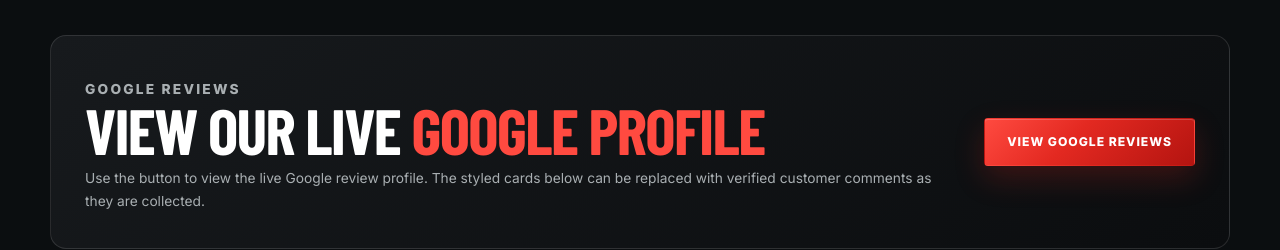
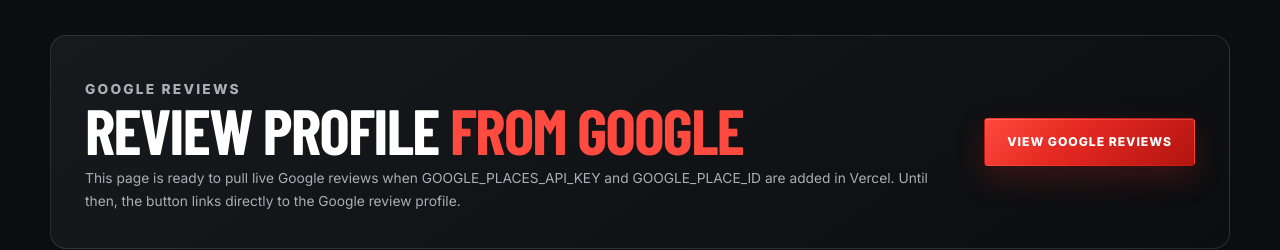
Before and after one commit to DiamondLocalMarketingCo/Charleston-Mobile-Car-Detailing, a Next.js app: page /reviews in a window 1280 px wide. Shown: the part 581-831 px from the top of the page. Built offline with nearby package versions, Linux system fonts and the light colour scheme; no server answers; a web font is replaced by a local one.

Commit message:
Prepare reviews page for live Google reviews

```diff
--- a/src/app/reviews/page.tsx
+++ b/src/app/reviews/page.tsx
@@ -1,14 +1,22 @@
 import type { Metadata } from "next";
 import { Footer } from "@/components/Footer";
 import { Header } from "@/components/Header";
-import { business, reviews } from "@/lib/site";
+import { business, reviews as fallbackReviews } from "@/lib/site";
+import { getGoogleReviewSummary } from "@/lib/googleReviews";
 
 export const metadata: Metadata = {
   title: "Mobile Car Detailing Reviews Charleston WV | Charleston Mobile Car Detailing",
-  description: "Customer reviews for mobile interior and exterior car detailing in Charleston, WV.",
+  description:
+    "Read Google reviews and customer feedback for mobile interior and exterior car detailing in Charleston, WV.",
 };
 
-export default function ReviewsPage() {
+export default async function ReviewsPage() {
+  const googleSummary = await getGoogleReviewSummary();
+  const reviews = googleSummary?.reviews.length ? googleSummary.reviews : fallbackReviews;
+  const reviewUrl = googleSummary?.profileUrl ?? business.googleReviewsUrl;
+  const rating = googleSummary?.rating;
+  const totalReviews = googleSummary?.totalReviews;
+
   return (
     <>
       <Header />
@@ -26,10 +34,18 @@
             <div className="google-review-panel">
               <div>
                 <p className="kicker">Google reviews</p>
-                <h2>View our live <span>Google profile</span></h2>
-                <p>Use the button to view the live Google review profile. The styled cards below can be replaced with verified customer comments as they are collected.</p>
+                <h2>Review profile <span>from Google</span></h2>
+                {googleSummary ? (
+                  <p>
+                    Showing review data pulled from Google Places. {rating ? `${rating.toFixed(1)} average rating` : "Google rating available"}{totalReviews ? ` from ${totalReviews} reviews.` : "."}
+                  </p>
+                ) : (
+                  <p>
+                    This page is ready to pull live Google reviews when GOOGLE_PLACES_API_KEY and GOOGLE_PLACE_ID are added in Vercel. Until then, the button links directly to the Google review profile.
+                  </p>
+                )}
               </div>
-              <a className="button button-primary" href={business.googleReviewsUrl} target="_blank" rel="noreferrer">View Google reviews</a>
+              <a className="button button-primary" href={reviewUrl} target="_blank" rel="noreferrer">View Google reviews</a>
             </div>
           </div>
         </section>
@@ -38,10 +54,11 @@
           <div className="container">
             <div className="page-grid-3">
               {reviews.map((review) => (
-                <article className="review-page-card" key={review.name}>
+                <article className="review-page-card" key={`${review.name}-${review.text.slice(0, 24)}`}>
                   <span className="stars" aria-label={`${review.rating} out of 5 stars`}>★★★★★</span>
                   <p>“{review.text}”</p>
                   <strong>{review.name}</strong>
+                  {"relativeTime" in review && review.relativeTime ? <small>{review.relativeTime}</small> : null}
                 </article>
               ))}
             </div>
```
